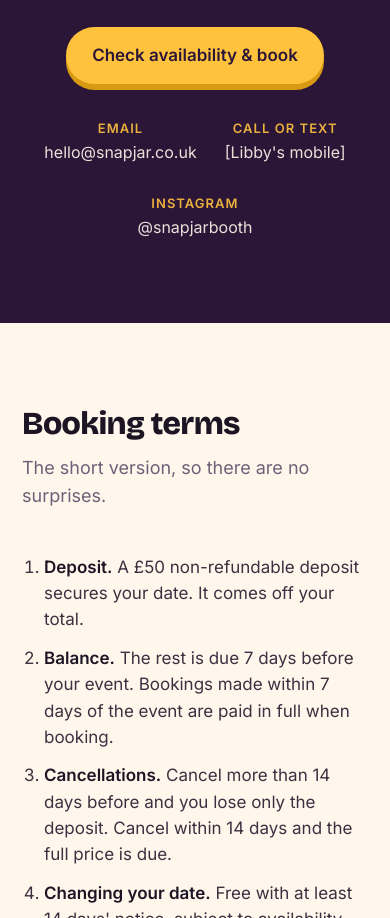
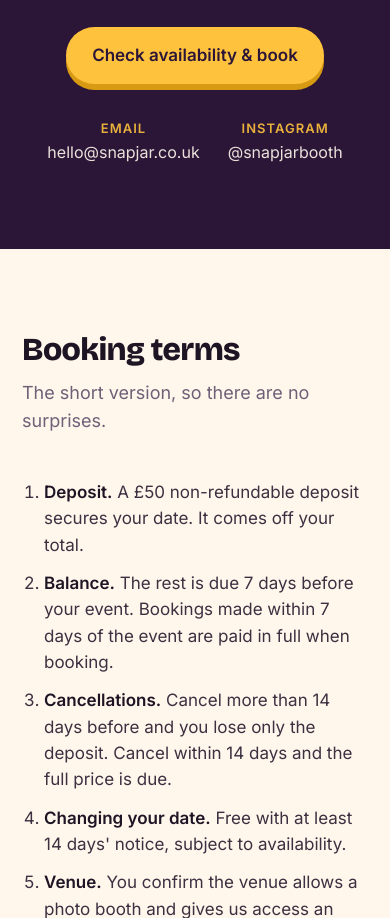
Before and after one commit to BennRule/snapjar, a plain HTML site: page index.html in a window 390 px wide. Shown: the part 6615-7533 px from the top of the page. Drawn offline with nearby package versions, Linux system fonts and the light colour scheme.

Commit message:
Hide phone line until number is set

```diff
--- a/index.html
+++ b/index.html
@@ -330,12 +330,13 @@ footer a{color:rgba(255,247,236,.8)}
 const CONFIG = {
   bookingUrl: "",                 // Square Appointments booking site link
   email:      "hello@snapjar.co.uk",
-  phone:      "[Libby's mobile]",
+  phone:      "",                 // leave blank to hide the phone line
   instagram:  "@snapjarbooth"     // check the handle is free first
 };
 
 document.getElementById('cEmail').textContent = CONFIG.email;
 document.getElementById('cPhone').textContent = CONFIG.phone;
+if (!CONFIG.phone.trim()) document.getElementById('cPhone').parentElement.style.display = 'none';
 document.getElementById('cInsta').textContent = CONFIG.instagram;
 document.getElementById('yr').textContent = new Date().getFullYear();
 
```
